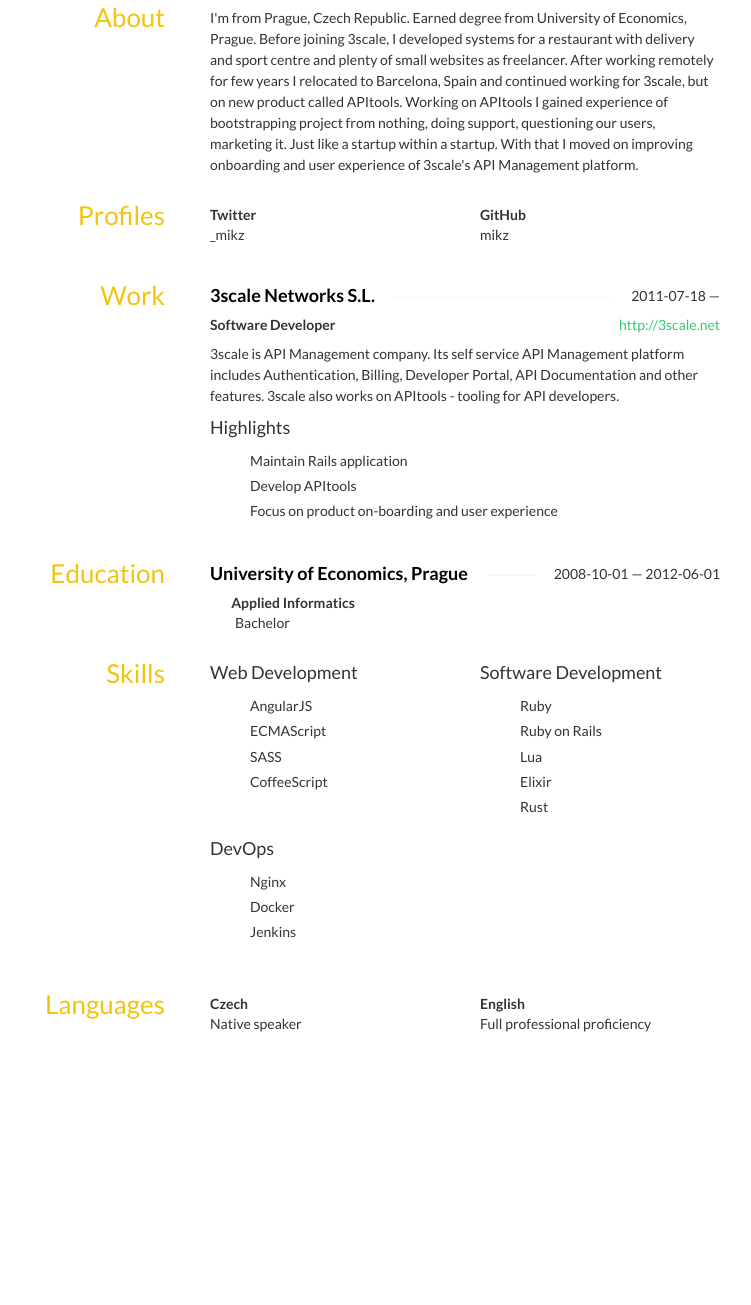
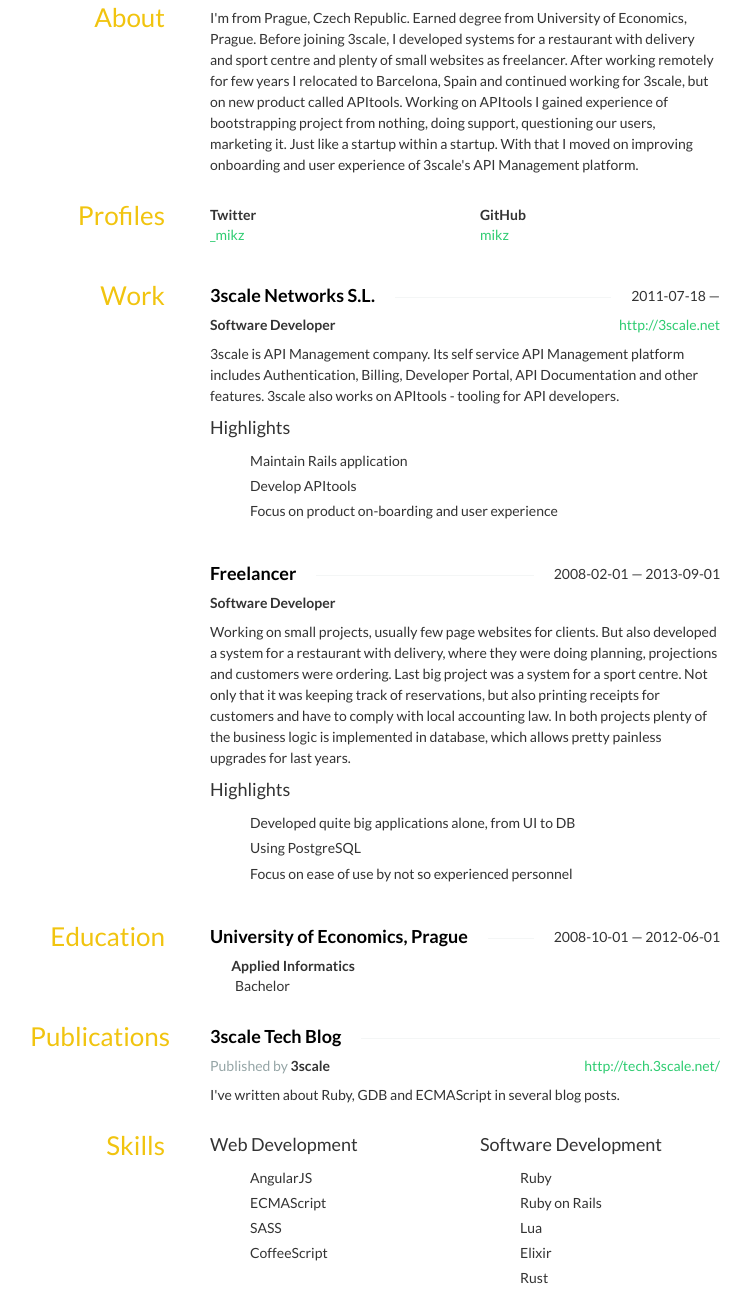
Before and after one commit to mikz/michal.cichra.cz, a website: page index.html in a window 1280 px wide. Shown: the part 319-1624 px from the top of the page, without its empty margins (265-1016 px from the left). Before the commit the page ends 1443 px from the top, so only its background shows below. Drawn offline with nearby package versions, Linux system fonts and the light colour scheme; some icons are missing.

Commit message:
add more work references

```diff
--- a/index.html
+++ b/index.html
@@ -216,7 +216,7 @@
 			<div class="row">
 			<div class="col-sm-6">
 				<strong>Email</strong>
-				<div class="email"><a class="__cf_email__" href="/cdn-cgi/l/email-protection" data-cfemail="f5989c969d9499b5969c969d8794db968f">[email&#160;protected]</a><script cf-hash='f9e31' type="text/javascript">
+				<div class="email"><a class="__cf_email__" href="/cdn-cgi/l/email-protection" data-cfemail="2845414b404944684b414b405a49064b52">[email&#160;protected]</a><script cf-hash='f9e31' type="text/javascript">
 /* <![CDATA[ */!function(){try{var t="currentScript"in document?document.currentScript:function(){for(var t=document.getElementsByTagName("script"),e=t.length;e--;)if(t[e].getAttribute("cf-hash"))return t[e]}();if(t&&t.previousSibling){var e,r,n,i,c=t.previousSibling,a=c.getAttribute("data-cfemail");if(a){for(e="",r=parseInt(a.substr(0,2),16),n=2;a.length-n;n+=2)i=parseInt(a.substr(n,2),16)^r,e+=String.fromCharCode(i);e=document.createTextNode(e),c.parentNode.replaceChild(e,c)}}}catch(u){}}();/* ]]> */</script></div>
 			</div>
 			<div class="col-sm-6">
@@ -247,7 +247,9 @@
 						Twitter
 					</strong>
 					<div class="username">
-							_mikz
+						<div class="url">
+							<a href="https://twitter.com/_mikz">_mikz</a>
+						</div>
 					</div>
 				</div>
 				<div class="col-sm-6">
@@ -255,7 +257,9 @@
 						GitHub
 					</strong>
 					<div class="username">
-							mikz
+						<div class="url">
+							<a href="github.com/mikz">mikz</a>
+						</div>
 					</div>
 				</div>
 			</div>
@@ -291,6 +295,26 @@
 					<li class="bullet">Focus on product on-boarding and user experience</li>
 				</ul>
 			</div>
+			<div class="col-sm-12">
+				<h4 class="strike-through">
+					<span>Freelancer</span>
+					<span class="date">
+						2008-02-01 — 2013-09-01
+					</span>
+				</h4>
+				<div class="position">
+					Software Developer
+				</div>
+				<div class="summary">
+					<p>Working on small projects, usually few page websites for clients. But also developed a system for a restaurant with delivery, where they were doing planning, projections and customers were ordering. Last big project was a system for a sport centre. Not only that it was keeping track of reservations, but also printing receipts for customers and have to comply with local accounting law. In both projects plenty of the business logic is implemented in database, which allows pretty painless upgrades for last years.</p>
+				</div>
+				<h4>Highlights</h4>
+				<ul class="highlights">
+					<li class="bullet">Developed quite big applications alone, from UI to DB</li>
+					<li class="bullet">Using PostgreSQL</li>
+					<li class="bullet">Focus on ease of use by not so experienced personnel</li>
+				</ul>
+			</div>
 			</div>
 		</div>
 	</section>
@@ -321,6 +345,33 @@
 	</section>
 
 
+	<section id="publications" class="row">
+		<aside class="col-sm-3">
+			<h3>Publications</h3>
+		</aside>
+		<div class="col-sm-9">
+			<div class="row">
+			<div class="col-sm-12">
+				<h4 class="strike-through">
+					<span>3scale Tech Blog</span>
+					<span class="date">
+
+					</span>
+				</h4>
+				<div class="website pull-right">
+					<a href="http://tech.3scale.net/"></a>
+				</div>
+				<div class="publisher">
+					<em>Published by</em>
+					<strong>3scale</strong>
+				</div>
+				<div class="summary">
+					<p>I&#x27;ve written about Ruby, GDB and ECMAScript in several blog posts.</p>
+				</div>
+			</div>
+			</div>
+		</div>
+	</section>
 
 	<section id="skills" class="row">
 		<aside class="col-sm-3">
```
Also changed, not shown: resume.json (+21 -2 lines).
